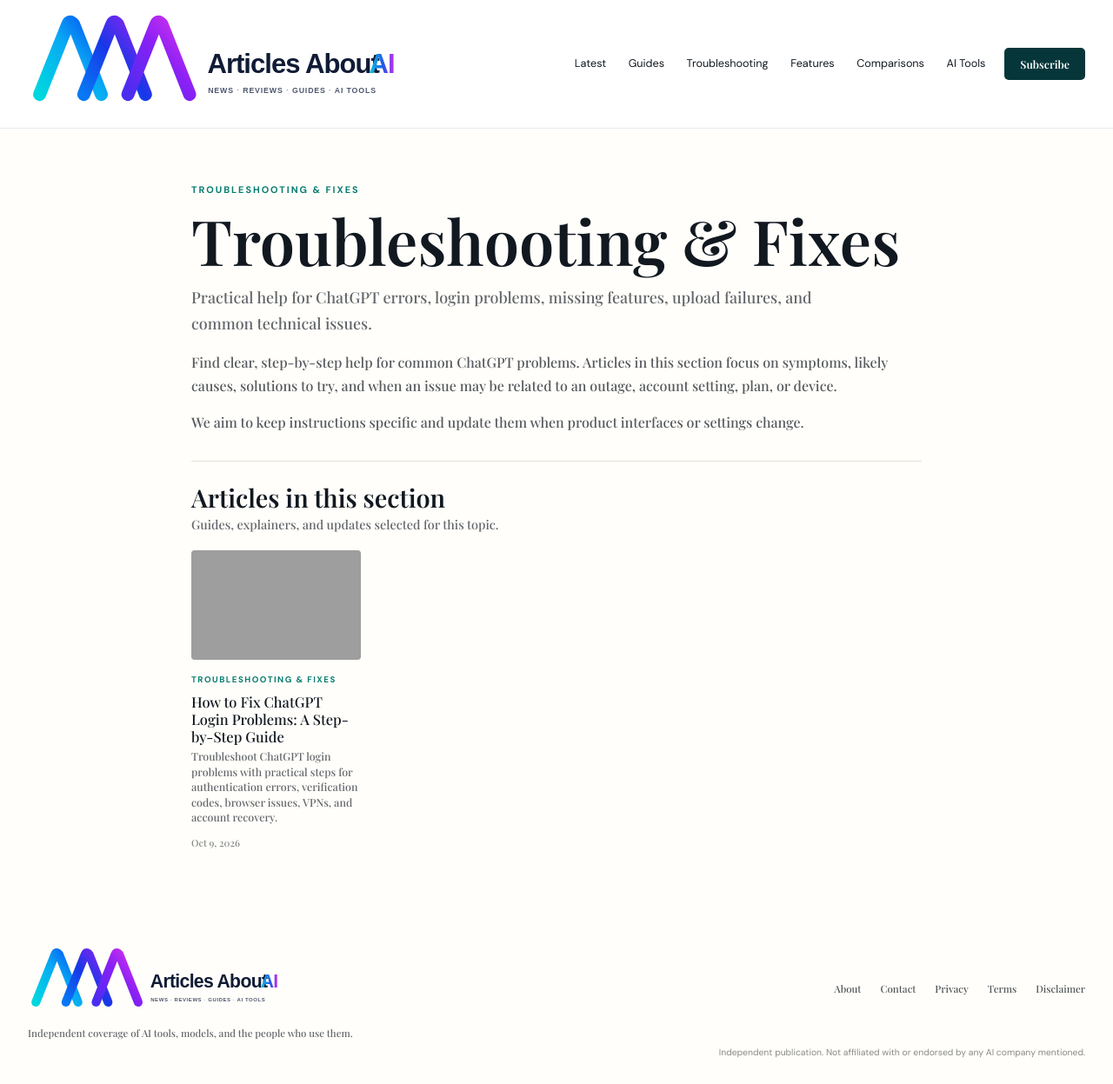
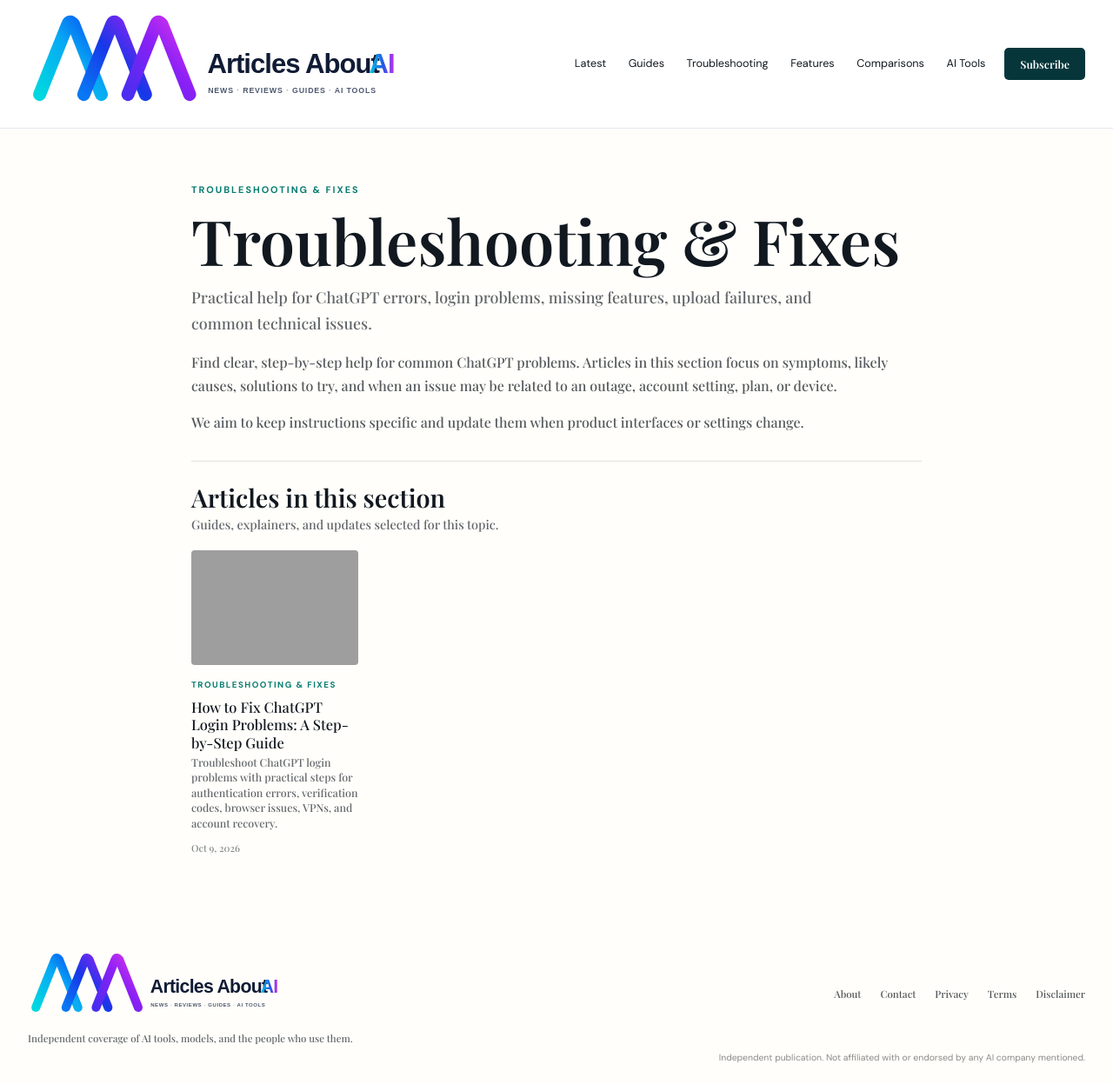
Before and after one commit to todaysnewsai/ChatGPTScope, a Jekyll site: the page built from troubleshooting/index.md, in a window 1280 px wide and 1247 px high. Shown: the whole window at 87% size. Built offline with Jekyll 4.4.1, drawn with Linux system fonts in a browser that asks for light colours; grey boxes are pictures that could not be loaded.

Commit message:
Set category article cards to one mobile column and four desktop columns

```diff
--- a/assets/css/style.css
+++ b/assets/css/style.css
@@ -326,3 +326,28 @@
 @media(max-width:1100px){.brand-lockup{flex-basis:360px!important}.brand-image{max-width:360px}}
 @media(max-width:900px){.brand-lockup{flex-basis: min(62vw,390px)!important}.brand-image{max-width:390px}}
 @media(max-width:600px){.brand-lockup{width:100%!important;flex-basis:auto!important;max-width:300px}.brand-image{width:100%;max-width:300px}.footer-brand-image{max-width:250px}}
+
+
+/* Category section article cards: one column on phones, four on desktop */
+.category-articles .article-grid{
+  display:grid;
+  grid-template-columns:repeat(4,minmax(0,1fr));
+  gap:24px;
+}
+.category-articles .article-card{min-width:0;width:100%}
+.category-articles .article-card>img{
+  display:block;
+  width:100%;
+  aspect-ratio:1.45;
+  height:auto;
+  object-fit:cover;
+}
+@media(max-width:900px){
+  .category-articles .article-grid{grid-template-columns:repeat(2,minmax(0,1fr));gap:20px 14px}
+}
+@media(max-width:600px){
+  .category-articles .article-grid{grid-template-columns:minmax(0,1fr);gap:26px}
+  .category-articles .article-card>img{width:100%;aspect-ratio:1.55}
+  .category-articles .article-card h3{font-size:1.35rem;line-height:1.32}
+  .category-articles .article-card p{font-size:1.04rem;line-height:1.65}
+}
```
